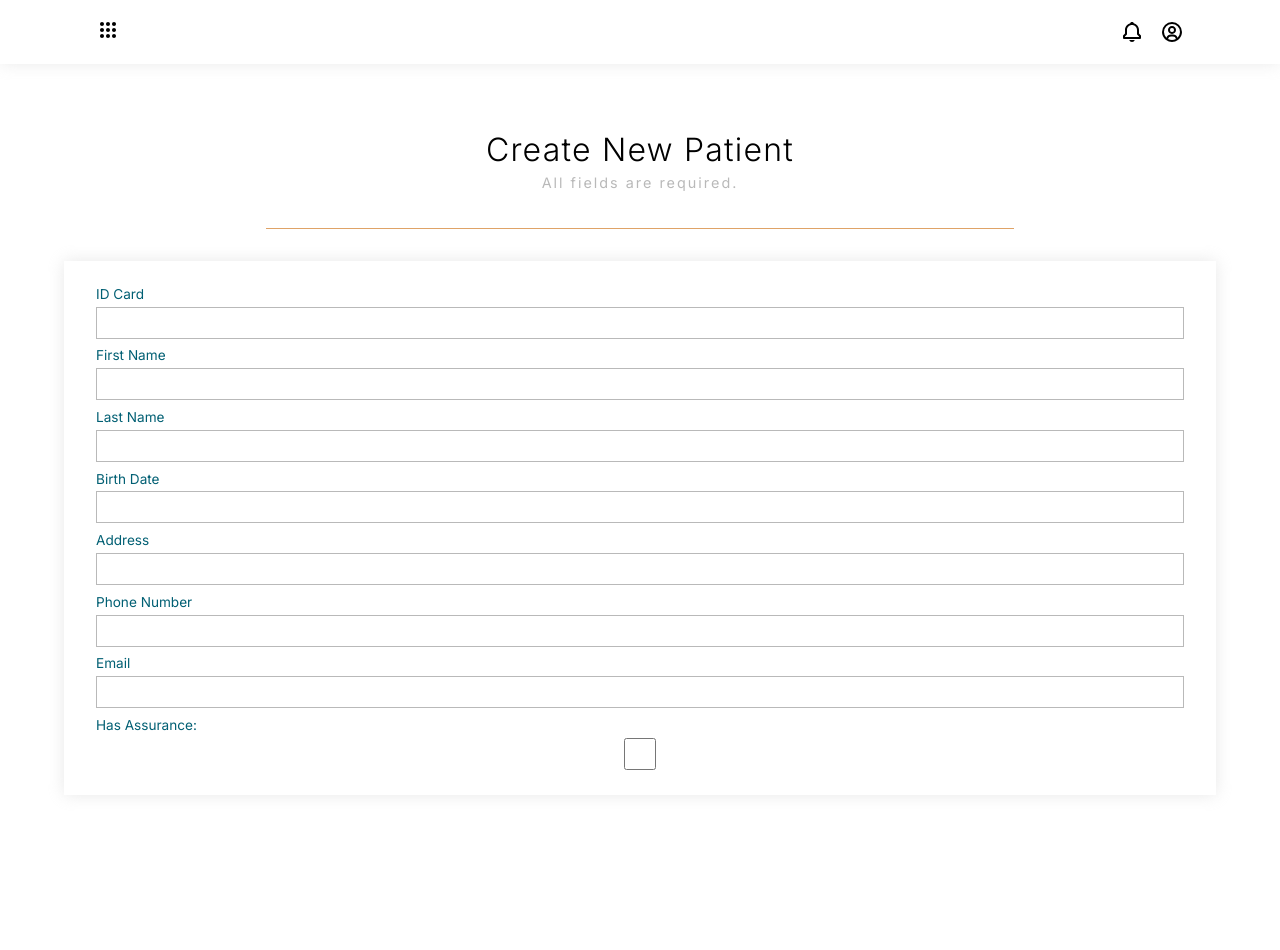
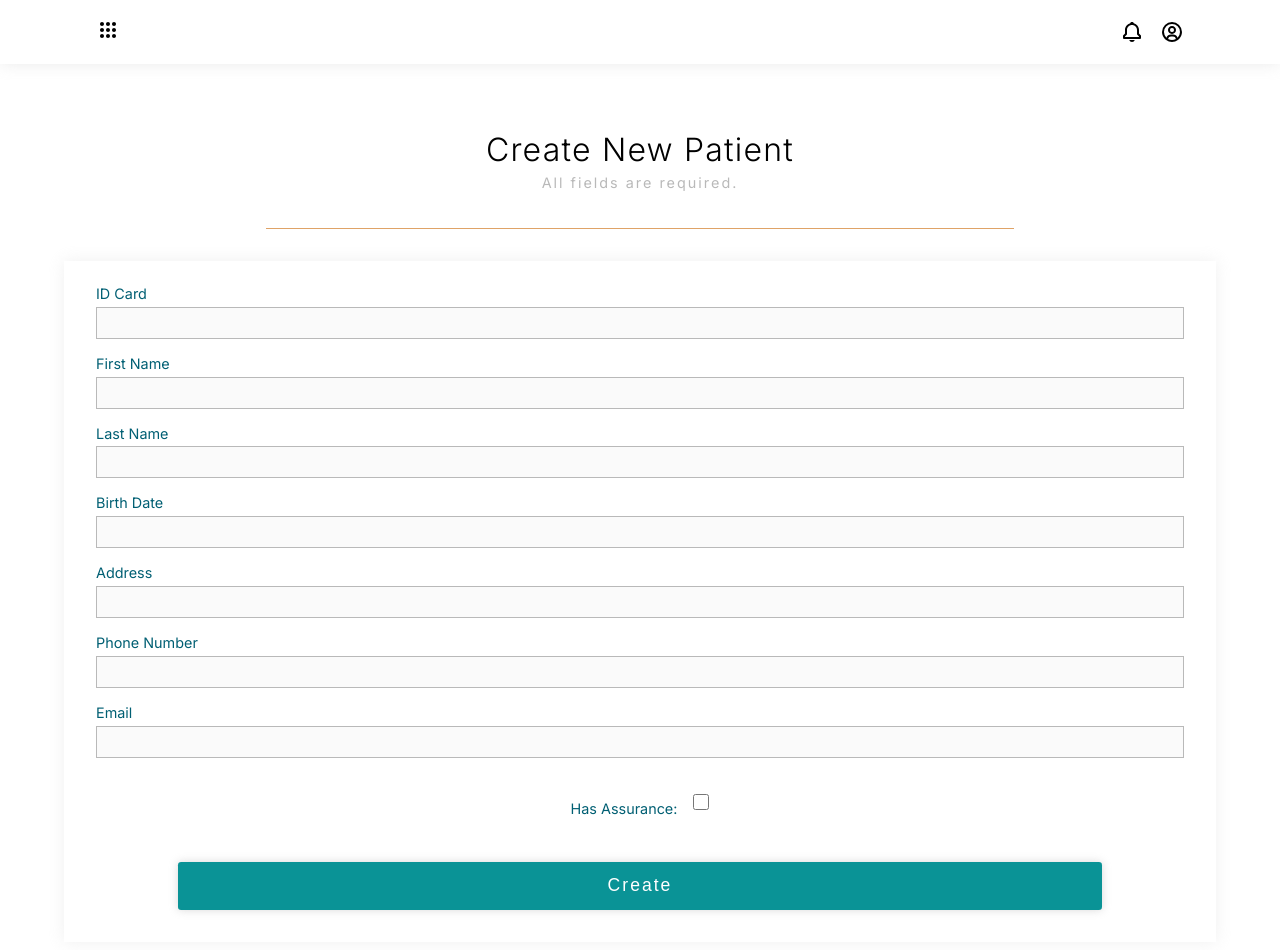
Before and after one commit to PadillaTom/Polotic-TPConsultorio-Frontend, a React (Create React App) app: page /patient-create in a window 1280 px wide. Shown: the top 950 px of the page. Built offline with nearby package versions, Linux system fonts and the light colour scheme.

Commit message:
Forms Create CSS Done

```diff
--- a/src/CSS/index.css
+++ b/src/CSS/index.css
@@ -38,6 +38,7 @@ a {
   position: fixed;
   top: 0;
   left: 0;
+  z-index: 850;
 }
 .navbar-container .navbar-center {
   display: flex;
@@ -246,6 +247,7 @@ a {
   left: 0;
   background: #000000;
   opacity: 0.5;
+  z-index: 900;
 }
 
 /* ======================================================================== */
@@ -282,30 +284,71 @@ a {
 /* ======================================================================== */
 .form-create-container .form-create {
   background: #ffffff;
-  box-shadow: 0px 0px 15px #cfcfcf7c;
-  padding: 1rem 2rem;
+  box-shadow: 0px 0px 15px #cfcfcf52;
+  padding: 0.5rem 2rem;
 }
 .form-create-container .form-create .fc-single-input {
   display: flex;
   flex-direction: column;
-  margin: 0.55rem 0rem;
+  margin: 1rem 0rem;
 }
 .form-create-container .form-create .fc-single-input label {
   color: #005F73;
-  font-size: 0.85rem;
+  font-size: 0.9rem;
   margin-bottom: 0.3rem;
 }
 .form-create-container .form-create .fc-single-input input {
   border: 1px solid #b9b9b9;
   height: 2rem;
-  font-size: 1.1rem;
-  letter-spacing: 0.45px;
+  font-size: 1rem;
+  letter-spacing: 0.7px;
   padding-left: 0.45rem;
+  color: #1f1f1fee;
+  background-color: #fafafa;
+}
+.form-create-container .form-create .fc-single-input input:focus {
+  outline-color: #0A9396;
+}
+.form-create-container .form-create .fc-single-check {
+  flex-direction: row;
+  align-items: center;
+  justify-content: center;
+  margin-top: 1.5rem;
+}
+.form-create-container .form-create .fc-single-check label {
+  padding-top: 1.7%;
+}
+.form-create-container .form-create .fc-single-check input {
+  margin-left: 1rem;
+  height: 1rem;
+  width: 1rem;
 }
 
 /* ======================================================================== */
-/* 1. Login Screen */
+/* Buttons */
 /* ======================================================================== */
+.btn-container {
+  width: 100%;
+  display: grid;
+  place-items: center;
+  padding: 1.5rem 0rem;
+}
+.btn-container .btn-submit {
+  width: 85%;
+  height: 3rem;
+  outline: none;
+  border: none;
+  border-radius: 0.2rem;
+  background-color: #0A9396;
+  box-shadow: 0px 0px 9px #a1a1a167;
+  cursor: pointer;
+  transition: 0.2s linear all;
+  font-size: 1.1rem;
+  color: #ffffff;
+  font-weight: 300;
+  letter-spacing: 2px;
+}
+
 /* ======================================================================== */
 /* 4. PATIENT Basic Info  Screen */
 /* ======================================================================== */
--- a/src/CSS/index.sass
+++ b/src/CSS/index.sass
@@ -17,6 +17,9 @@
 /* Fonts */
 $font-primary: 'Inter', sans-serif
 $font-secondary: 'Open Sans', sans-serif
+$font-color-light: #1f1f1fbd
+$font-color-mid: #1f1f1fc2
+$font-color-dark: #1f1f1fee
 /* Colors */
 $color-white: #ffffff
 $color-black: #000000
@@ -69,6 +72,7 @@ a
     position: fixed
     top: 0
     left: 0
+    z-index: 850
     .navbar-center
         display: flex
         flex-direction: row
@@ -245,6 +249,7 @@ a
     left: 0
     background: $color-black
     opacity: 0.5
+    z-index: 900
 
 /* ======================================================================== */
 /* Create PAGE */
@@ -276,26 +281,60 @@ a
 .form-create-container
     .form-create
         background: $color-white
-        box-shadow: 0px 0px 15px #cfcfcf7c
-        padding: 1rem 2rem
+        box-shadow: 0px 0px 15px #cfcfcf52
+        padding: 0.5rem 2rem
         .fc-single-input
             display: flex
             flex-direction: column
-            margin: 0.55rem 0rem
+            margin: 1rem 0rem
             label
                 color: $color-blue-mid
-                font-size: 0.85rem
+                font-size: 0.9rem
                 margin-bottom: 0.3rem
             input
                 border: 1px solid $color-lightgray
                 height: 2rem
-                font-size: 1.1rem
-                letter-spacing: 0.45px
+                font-size: 1rem
+                letter-spacing: 0.7px
                 padding-left: 0.45rem
-
+                color: $font-color-dark
+                background-color: $color-bg-fa
+                &:focus
+                    outline-color: $color-blue-light
+        .fc-single-check
+            flex-direction: row
+            align-items: center
+            justify-content: center
+            margin-top: 1.5rem
+            label
+                padding-top: 1.7%
+            input
+                margin-left: 1rem
+                height: 1rem
+                width: 1rem
 /* ======================================================================== */
-/* 1. Login Screen */
+/* Buttons */
 /* ======================================================================== */
+.btn-container
+    width: 100%
+    display: grid
+    place-items: center
+    padding: 1.5rem 0rem
+    // BtnSubmit
+    .btn-submit
+        width: 85%
+        height: 3rem
+        outline: none
+        border: none
+        border-radius: 0.2rem
+        background-color: $color-blue-light
+        box-shadow: 0px 0px 9px #a1a1a167
+        cursor: pointer
+        transition: $trans-02
+        font-size: 1.1rem
+        color: $color-white
+        font-weight: 300
+        letter-spacing: 2px
 
 /* ======================================================================== */
 /* 4. PATIENT Basic Info  Screen */
--- /dev/null
+++ b/src/Components/Buttons/BtnSubmit.js
@@ -0,0 +1,7 @@
+import React from "react";
+
+const BtnSubmit = () => {
+  return <input type="submit" className="btn-submit" value="Create"></input>;
+};
+
+export default BtnSubmit;
--- /dev/null
+++ b/src/Components/Buttons/index.js
@@ -0,0 +1,2 @@
+import BtnSubmit from "./BtnSubmit";
+export { BtnSubmit };
--- a/src/Pages/Forms/DentistForm.js
+++ b/src/Pages/Forms/DentistForm.js
@@ -1,6 +1,7 @@
 import React from "react";
 
 import { PersonFields } from "../Forms";
+import { BtnSubmit } from "../../Components/Buttons";
 
 const DentistForm = () => {
   return (
@@ -11,6 +12,9 @@ const DentistForm = () => {
           <label htmlFor="speciality">Speciality</label>
           <input type="text" name="speciality" />
         </div>
+        <div className="btn-container">
+          <BtnSubmit></BtnSubmit>
+        </div>
       </form>
     </div>
   );
--- a/src/Pages/Forms/PatientForm.js
+++ b/src/Pages/Forms/PatientForm.js
@@ -1,14 +1,19 @@
 import React from "react";
+
 import { PersonFields } from "../Forms";
+import { BtnSubmit } from "../../Components/Buttons";
 
 const PatientForm = () => {
   return (
     <div className="form-create-container">
       <form className="form-create">
         <PersonFields></PersonFields>
-        <div className="fc-single-input">
+        <div className="fc-single-input fc-single-check">
           <label htmlFor="security">Has Assurance:</label>
           <input type="checkbox" name="security" />
+        </div>
+        <div className="btn-container">
+          <BtnSubmit></BtnSubmit>
         </div>
       </form>
     </div>
```
Also changed, not shown: 1 other file (tests, documents, lock files or other folders).
